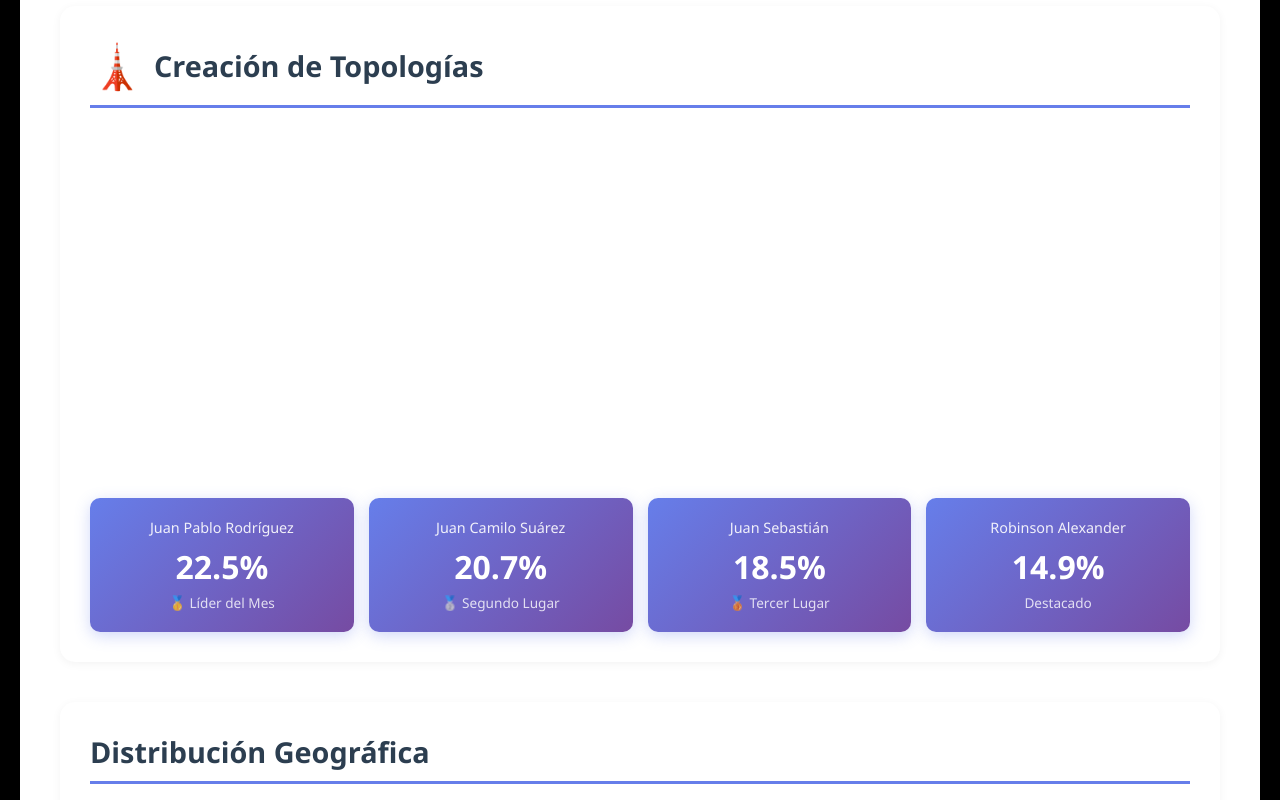
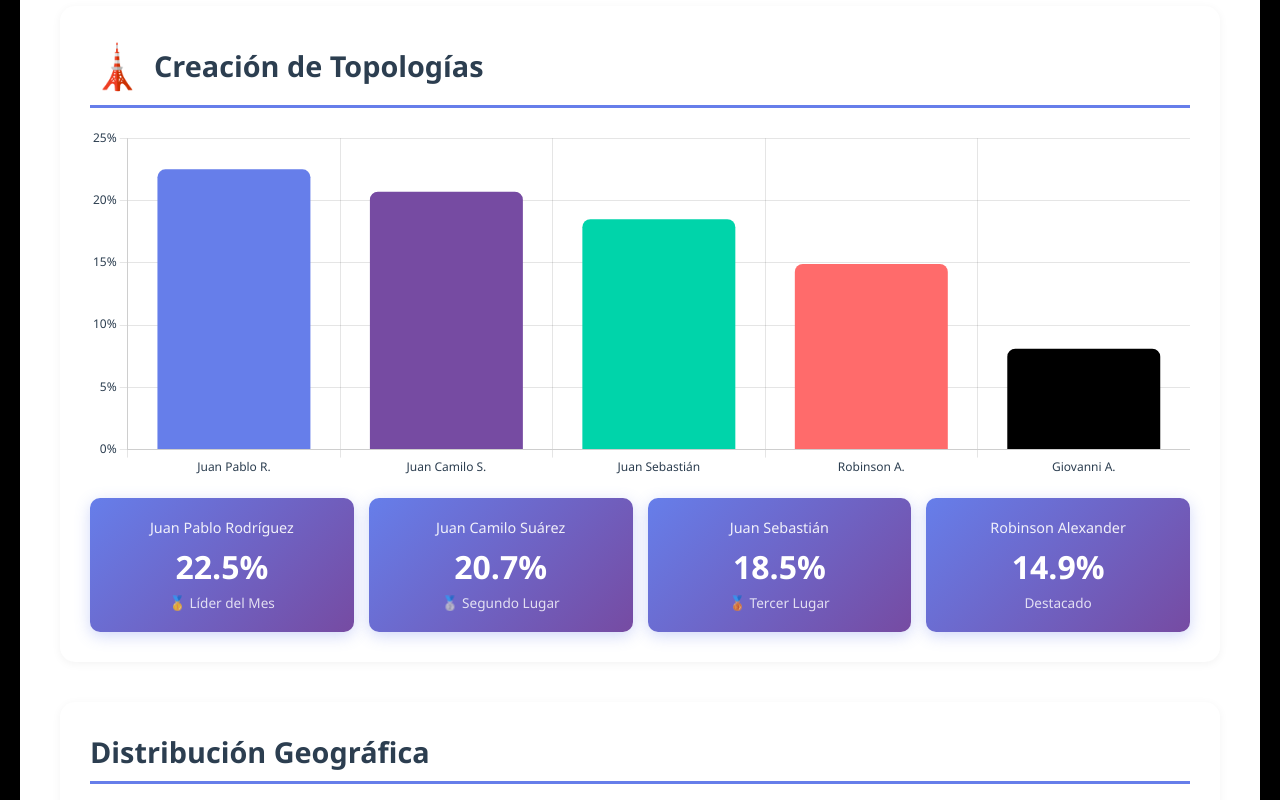
Before and after one commit to Yeibaena/Informe-mes-de-septiembre, a plain HTML site: page index.html in a window 1280 px wide. Shown: the part 740-1540 px from the top of the page. Drawn offline with nearby package versions, Linux system fonts and the light colour scheme.

Commit message:
index.html

```diff
--- a/index.html
+++ b/index.html
@@ -550,7 +550,7 @@
                         chartColors.secondary,
                         chartColors.success,
                         chartColors.warning,
-                        chartColors.#E03A19
+                        chartColors.infor
                     ],
                     borderRadius: 8,
                     borderWidth: 0
```
